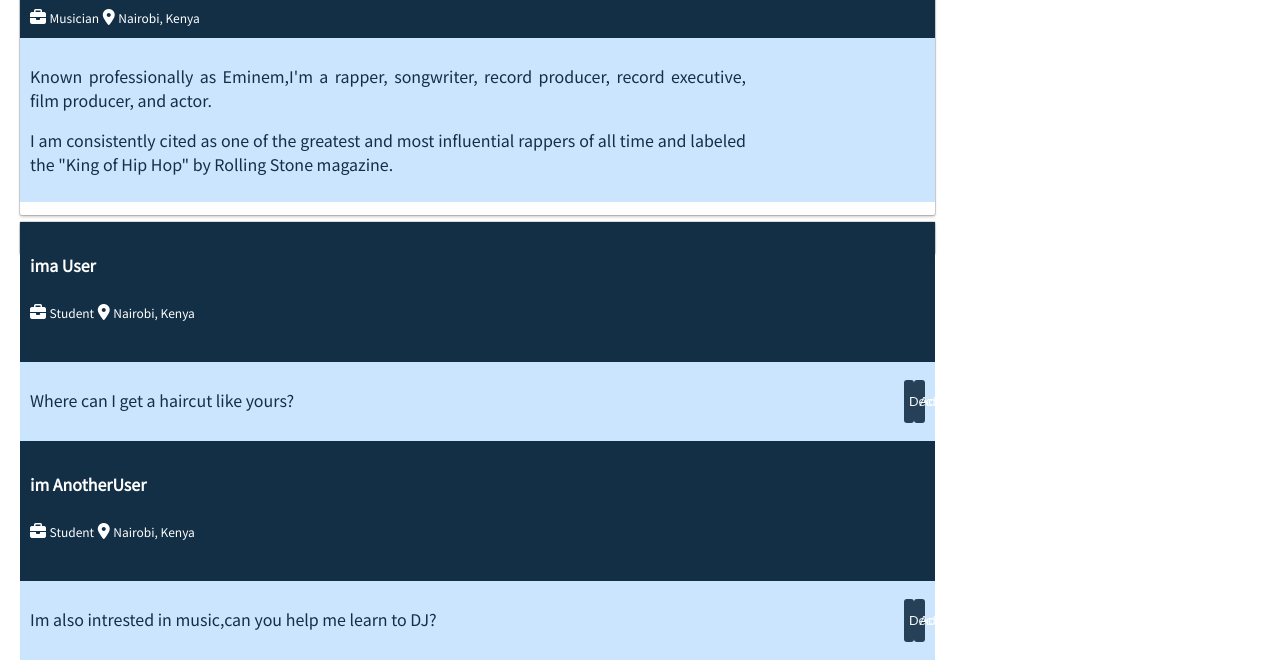
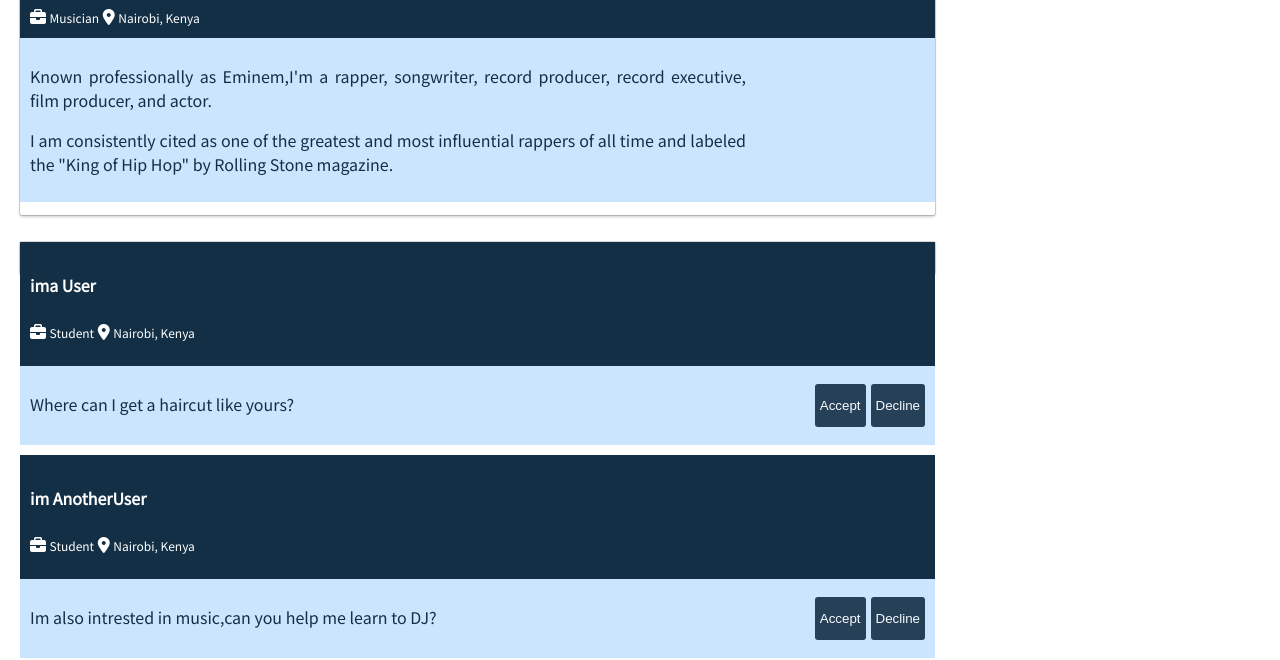
Before and after one commit to BurnerB/Free-Mentors, a plain HTML site: page UI/mentor-profile.html in a window 1280 px wide. Shown: the part 180-840 px from the top of the page. Drawn offline with Linux system fonts and the light colour scheme.

Commit message:
ft(ui):Style Mentor decline session[Finish #167571729]

```diff
--- a/UI/css/style.css
+++ b/UI/css/style.css
@@ -401,22 +401,27 @@ input[type=radio] {
 
 /* User requests */
 .requests{
-    margin-top:20px;
+    margin:40px 0px;
     width: 100%;
     height: 10%;
 }
+
 .banner2{
-    height: 15vh;
+    height: 13vh;
 }
 .info-3{
     background: #cce5ff;
     width: 100%;
     display: flex;
     justify-content: space-between;
+    margin-bottom: 10px;
 }
-
-.info-3 button{
-    width: 10%;
+.accept-decline{
+    display: flex;
+}
+.accept-decline button{
+    width: auto;
+    margin-left: 5px;
 }
 
 @media(max-width:590px){
```
